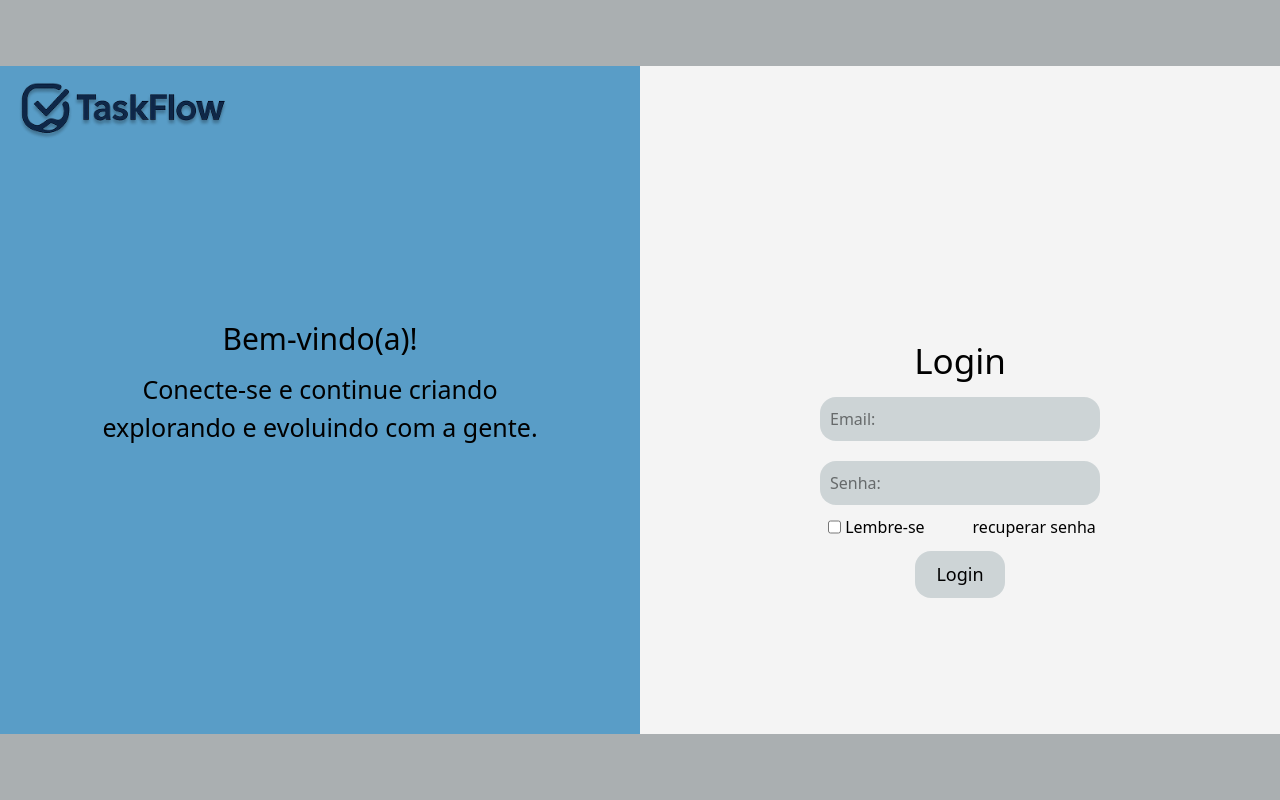
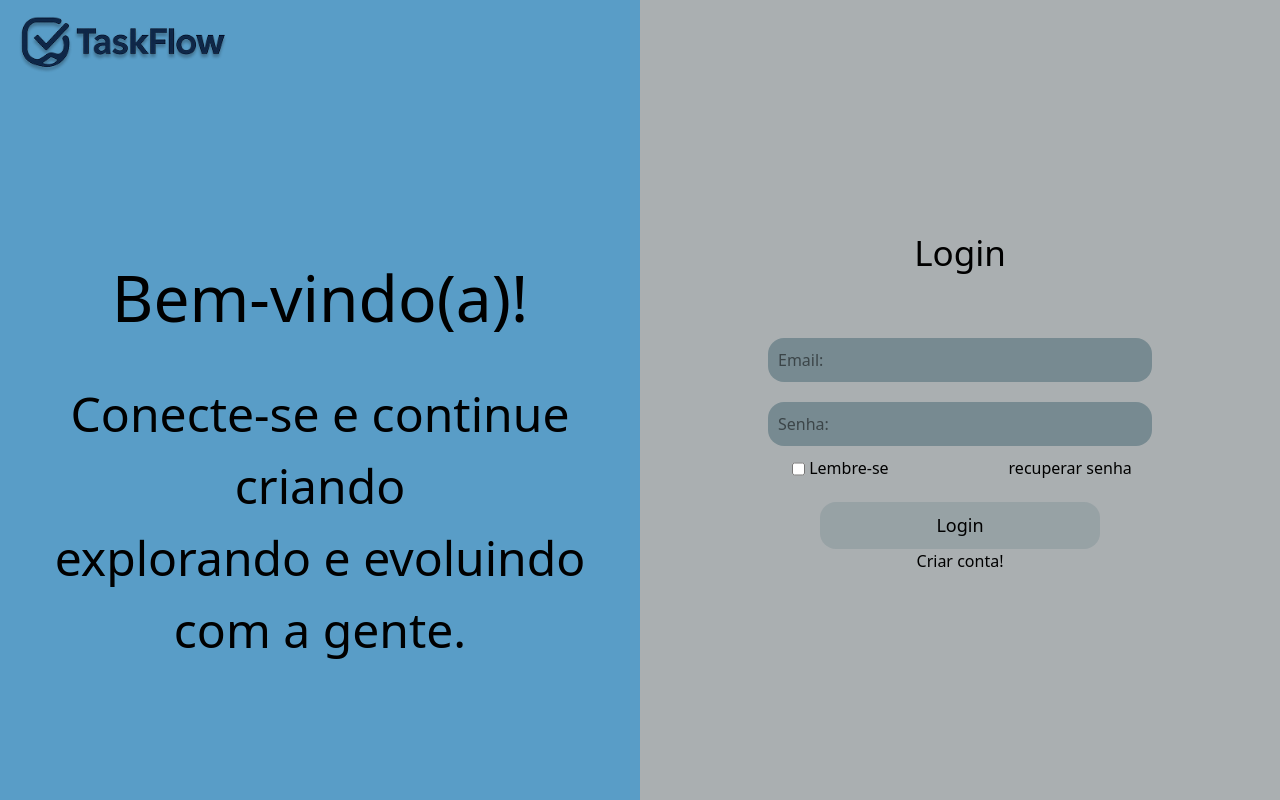
Before and after one commit to KaikySsouza/taskflow, a React (Vite) app in the folder taskflow/: page /login in a window 1280 px wide. Built offline with nearby package versions, Linux system fonts and the light colour scheme.

Commit message:
feat:Realizado alterações na tela de login e cadastro,refeito novas estilizações

```diff
--- a/taskflow/package.json
+++ b/taskflow/package.json
@@ -11,6 +11,7 @@
   },
   "dependencies": {
     "@tailwindcss/vite": "^4.1.11",
+    "firebase": "^12.3.0",
     "react": "^19.1.0",
     "react-dom": "^19.1.0",
     "tailwindcss": "^4.1.11"
--- a/taskflow/src/pages/cadastro/FormCadastro.jsx
+++ b/taskflow/src/pages/cadastro/FormCadastro.jsx
@@ -43,18 +43,21 @@ const [pass, setPass]  = useState("")
 
 
   return (
-    <div className="flex flex-col justify-center items-center h-screen ">
-      <h1 className="text-[25px] m-5"> Cadastro</h1>
+    <div className="flex flex-col  items-center justify-center h-screen">
 
-      <form onSubmit={handlesubmit} className="flex flex-col w-[300px] mb-22"
+      <h1 className="text-[5vh] m-5 "> Cadastro</h1>
 
-      >
+
+
+      <form onSubmit={handlesubmit}
+       className="flex  flex-col justify-center items-center p-2">
+
         <input
          type="text"
          placeholder="Nome:"
          value={name}
          onChange={(e) => setName(e.target.value)}
-         className=" border-black w-[35vh] bg-[rgba(101,125,134,0.27)] p-[10px] m-2.5 rounded-2xl"
+         className=" border-black w-[48vh] bg-[rgba(101,125,134,0.73)] p-[10px] m-2.5 rounded-2xl"
          />
 
 
@@ -63,7 +66,7 @@ const [pass, setPass]  = useState("")
          placeholder="Email:"
          value={email}
          onChange={(e) => setEmail(e.target.value)}
-         className=" border-black w-[35vh] bg-[rgba(101,125,134,0.27)] p-[10px] m-2.5 rounded-2xl"
+         className=" border-black w-[48vh] bg-[rgba(101,125,134,0.73)] p-[10px] m-2.5 rounded-2xl"
          />
 
 
@@ -72,15 +75,18 @@ const [pass, setPass]  = useState("")
          placeholder="Senha:"
          value={pass}
          onChange={(e) => setPass(e.target.value)}
-         className=" border-black w-[35vh] bg-[rgba(101,125,134,0.27)] p-[10px] m-2.5 rounded-2xl"
-          />
+         className=" border-black w-[48vh] bg-[rgba(101,125,134,0.73)] p-[10px] m-2.5 rounded-2xl"
+         />
 
         <div>
-         <button type="submit" className=" border-black w-[20vh] bg-[rgba(101,125,134,0.27)] p-[10px] m-2.5 rounded-2xl cursor-pointer ">Cadastra-se</button>
+         <button type="submit" className=" border-black text-[18px] w-[35vh] bg-[rgba(101,125,134,0.27)] p-[10px] m-2.5 rounded-2xl cursor-pointer ">Cadastra-se</button>
         </div>
 
-        <Link>Já possui uma conta?</Link>
+
+        <Link to={"/login"}>Já possui uma conta?</Link>
       </form>
+
+
     </div>
   );
 }
--- a/taskflow/src/pages/cadastro/cadastro.jsx
+++ b/taskflow/src/pages/cadastro/cadastro.jsx
@@ -1,14 +1,24 @@
 import FormCadastro from "./FormCadastro"
 function Cadastro() {
     return(
-        <div className="flex justify-center text-center items-center h-screen  bg-[#aaafb1] font-Roboto overflow-y-hidden">
-            <div className="bg-[#599DC7] w-[83.4vh] h-[83.4vh] ">
-                <img className="absolute top-0" width={290} src="/TaskFlowlogo.png" alt="task.png" />
-                <h1 className="  text-[30px] relative top-[40%] ">Comece sua jornada</h1>
-                <p className="text-[25px] relative top-[45%]">Você está a um passo de organizar sua vida.</p>
+        <div className="flex justify-center items-center h-screen  bg-[#aaafb1] font-Roboto overflow-y-hidden">
+
+
+            <div className="hidden md:flex w-full  bg-[#599dc7] h-full flex-col  ">
+
+
+                <img className="absolute bottom-[70%]"
+                 width={290}
+                  src="/TaskFlowlogo.png"
+                   alt="task.png" />
+              <div className="flex flex-col justify-center items-center h-screen">
+                <h1 className="text-[47px] m-5  ">Comece sua jornada</h1>
+
+                <p className="text-[36px] ">Você está a um passo de organizar sua vida.</p>
+</div>
             </div>
 
-            <div className=" bg-[#F4F4F4] w-[83.4vh] h-[83.4vh]">
+            <div className="w-full md:flex-2/2 bg-[#aaafb1]  ">
 
             <FormCadastro/>
 
--- a/taskflow/src/pages/login/Login.jsx
+++ b/taskflow/src/pages/login/Login.jsx
@@ -1,29 +1,35 @@
 import { Link } from 'react-router-dom'
 function Login() {
   return (
-    <div className="flex h-screen items-center justify-center bg-[#aaafb1] overflow-y-hidden">
-      <div className="bg-[#599DC7] w-[83.4vh] h-[83.4vh] ">
+
+    <div className="flex">
+
+
+
+      <div className="bg-[#599DC7] hidden md:flex w-full  flex-col ">
         <img className="relative bottom-[80px]"
           src="/TaskFlowlogo.png"
           alt="taskflow.png"
           width={250}
         />
-        <h1 className="text-[30px] text-center">Bem-vindo(a)!</h1>
-        <p className="text-[25px] text-center p-2.5">Conecte-se e continue criando <br /> explorando e evoluindo com a gente.</p>
+        <h1 className="text-[8vh] text-center">Bem-vindo(a)!</h1>
+          <p className="text-[6vh] text-center p-[4vh] ">Conecte-se e continue criando <br /> explorando e evoluindo com a gente.</p>
       </div>
 
-      <div className="bg-[#F4F4F4] w-[83.4vh] h-[83.4vh]  text-center">
+
+
+      <div className="bg-[#aaafb1]  w-full md:flex-2/2 text-center">
         <div className="justify-center items-center h-screen flex flex-col">
-        <h2 className="text-[35px] mb-[]">Login</h2>
+        <h2 className="text-[35px] mb-[5vh]">Login</h2>
 
-        <div className="flex flex-col items-center">
-          <input className="flex-col border-black w-[35vh] bg-[rgba(101,125,134,0.27)] p-[10px] m-2.5 rounded-2xl" type="email" placeholder="Email:" />
-          <input className="flex-col border-black w-[35vh] bg-[rgba(101,125,134,0.27)] p-[10px] m-2.5 rounded-2xl" type="password" placeholder="Senha:" />
+        <div className="flex flex-col items-center p-2">
+          <input className="flex-col border-black w-[48vh] bg-[rgba(101,125,134,0.73)] p-[10px] m-2.5 rounded-2xl" type="email" placeholder="Email:" />
+          <input className="flex-col border-black w-[48vh] bg-[rgba(101,125,134,0.73)] p-[10px] m-2.5 rounded-2xl" type="password" placeholder="Senha:" />
 
-          <div className="flex justify-around gap-12">
+          <div className="flex justify-around gap-30">
             <div className="flex">
             <input className="m-1" type="checkbox"/>
-            <p>Lembre-se</p>
+            <p className="mb-0.5">Lembre-se</p>
             </div>
             <div>
               <p>recuperar senha</p>
@@ -31,7 +37,8 @@ function Login() {
           </div>
         </div>
 
-        <button className="text-[18px] mt-3 bg-[rgba(101,125,134,0.27)] p-[10px] w-[90px] rounded-2xl cursor-pointer">Login</button>
+        <button className="text-[18px] mt-3 bg-[rgba(101,125,134,0.27)] p-[10px] w-[35vh] rounded-2xl cursor-pointer">Login</button>
+        <Link to={"/cadastro"}>Criar conta!</Link>
       </div>
       </div>
     </div>
```
Also changed, not shown: 1 other file (tests, documents, lock files or other folders).
